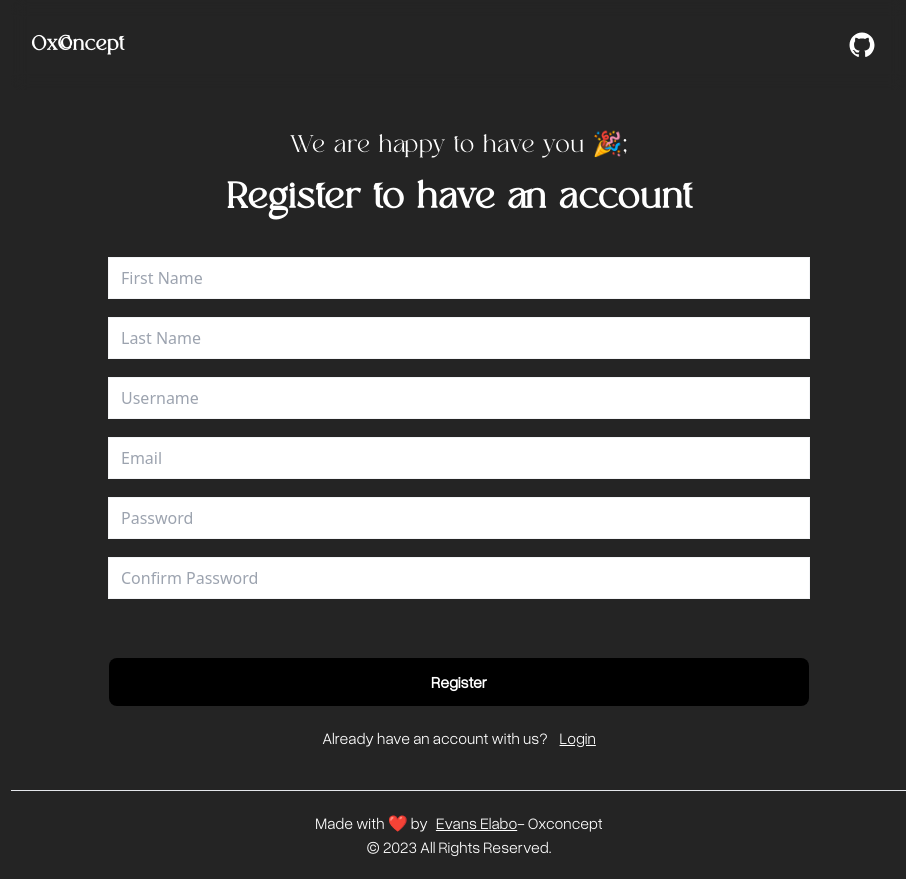
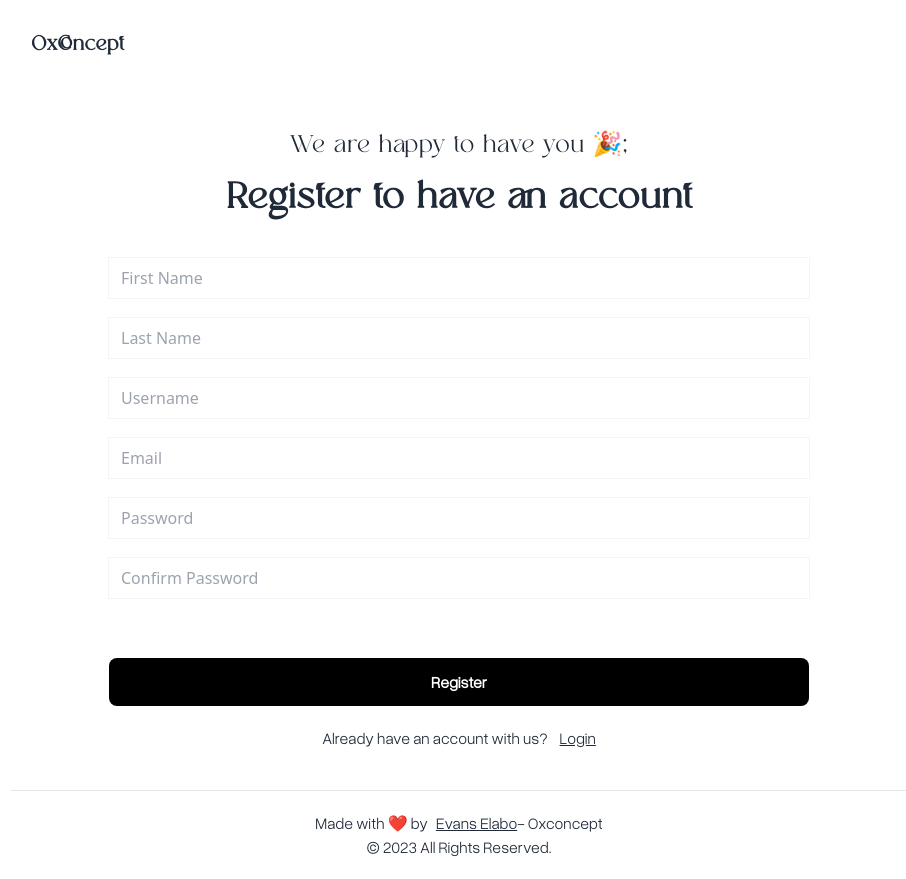
Before and after one commit to ellaboevans/0xconcept-blog, a Next.js app: page /auth/register in a window 1280 px wide. Shown: the whole page, without its empty margins (181-1087 px from the left). Built offline with nearby package versions, Linux system fonts and the light colour scheme; no server answers.

Commit message:
Removed bg from layout

```diff
--- a/app/layout.tsx
+++ b/app/layout.tsx
@@ -17,7 +17,7 @@ export default function RootLayout({
 }) {
   return (
     <html lang="en">
-      <body className="bg-[rgb(36,36,36)] text-white">
+      <body>
         <AuthContextProvider>
           <Toaster position="bottom-right" toastOptions={{ duration: 5000 }} />
 
```
